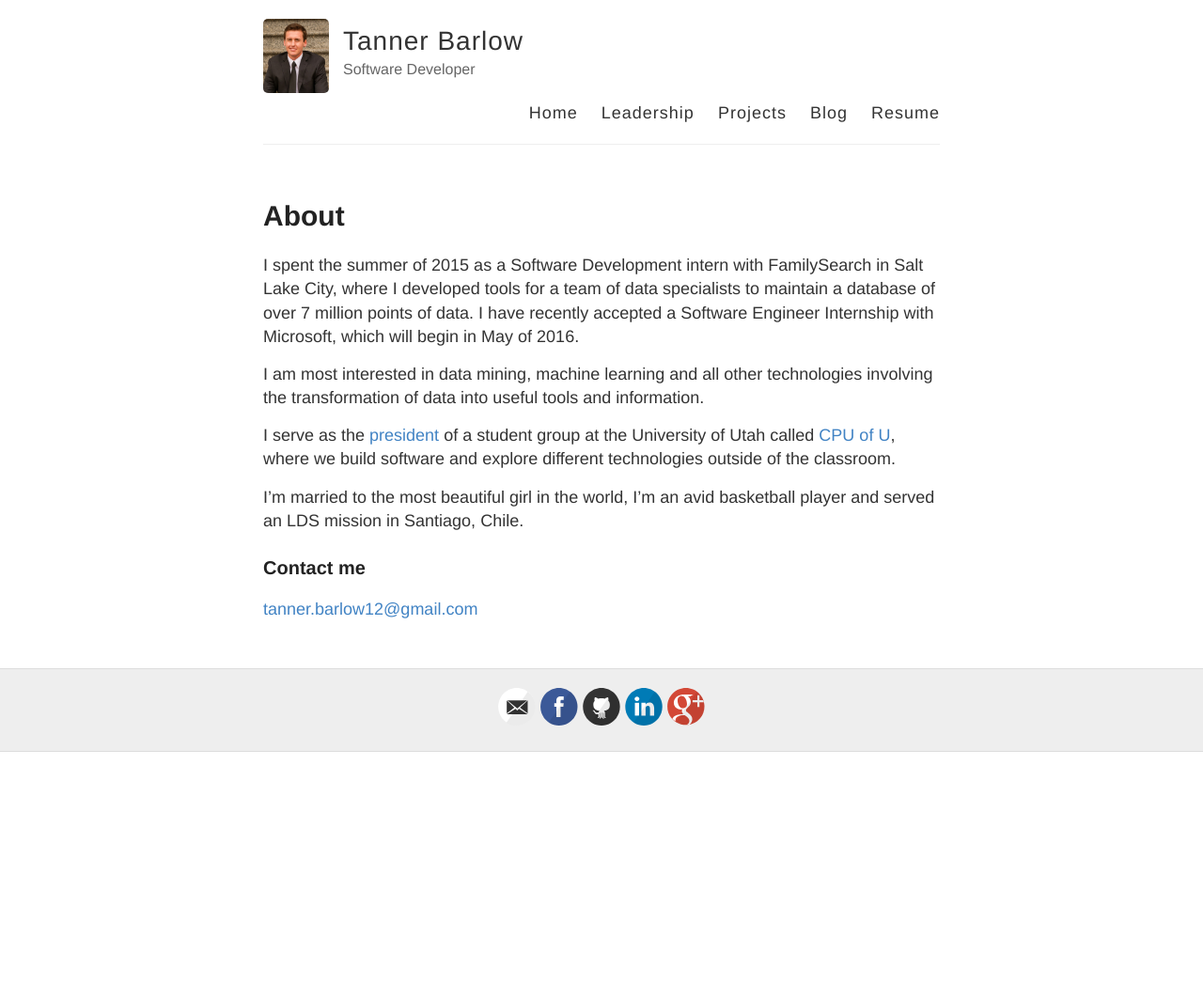
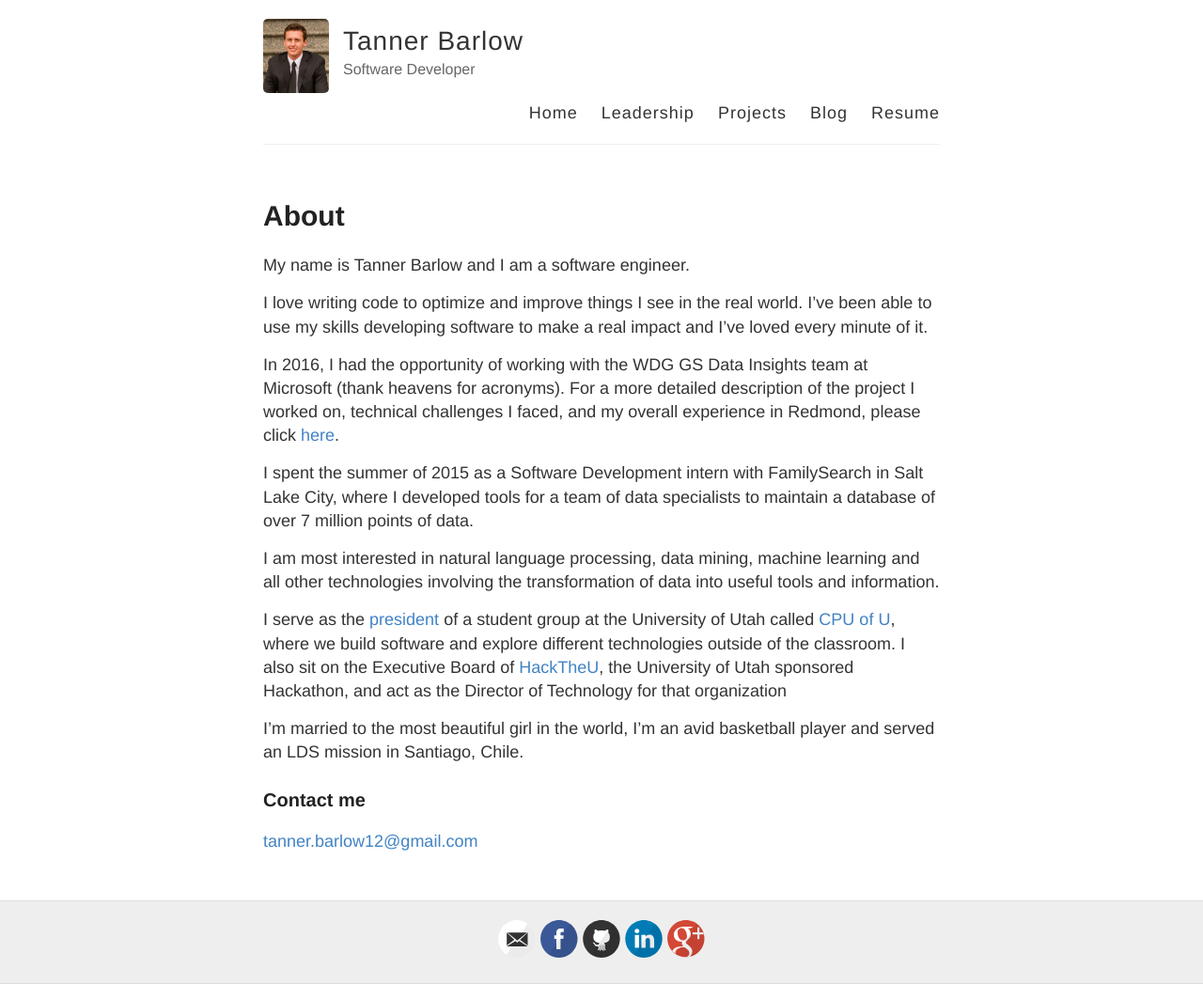
Before and after one commit to tbarlow12/tbarlow12.github.io, a Jekyll site: the page built from index.md, in a window 1280 px wide. Shown: the whole page at 94% size. Built offline with Jekyll 4.4.1, drawn with Linux system fonts in a browser that asks for light colours; Markdown is read by kramdown in place of the engine named in the settings; before the commit the page ends 900 px from its top, so only the background shows below that.

Commit message:
September 2016 Update

```diff
--- a/index.md
+++ b/index.md
@@ -4,11 +4,17 @@ title: About
 permalink: /
 ---
 
-I spent the summer of 2015 as a Software Development intern with FamilySearch in Salt Lake City, where I developed tools for a team of data specialists to maintain a database of over 7 million points of data. I have recently accepted a Software Engineer Internship with Microsoft, which will begin in May of 2016.
+My name is Tanner Barlow and I am a software engineer.
 
-I am most interested in data mining, machine learning and all other technologies involving the transformation of data into useful tools and information.
+I love writing code to optimize and improve things I see in the real world. I've been able to use my skills developing software to make a real impact and I've loved every minute of it.
 
-I serve as the [president](http://www.cpuofu.com/board/) of a student group at the University of Utah called [CPU of U](http://www.cpuofu.com/), where we build software and explore different technologies outside of the classroom.
+In 2016, I had the opportunity of working with the WDG GS Data Insights team at Microsoft (thank heavens for acronyms). For a more detailed description of the project I worked on, technical challenges I faced, and my overall experience in Redmond, please click [here](/blog/Microsoft-Summer1/).
+
+I spent the summer of 2015 as a Software Development intern with FamilySearch in Salt Lake City, where I developed tools for a team of data specialists to maintain a database of over 7 million points of data.
+
+I am most interested in natural language processing, data mining, machine learning and all other technologies involving the transformation of data into useful tools and information.
+
+I serve as the [president](http://www.cpuofu.com/board/) of a student group at the University of Utah called [CPU of U](http://www.cpuofu.com/), where we build software and explore different technologies outside of the classroom. I also sit on the Executive Board of [HackTheU](http://hacktheu.com/), the University of Utah sponsored Hackathon, and act as the Director of Technology for that organization
 
 I'm married to the most beautiful girl in the world, I'm an avid basketball player and served an LDS mission in Santiago, Chile.
 
```
Also changed, not shown: _posts/2015-9-16-Debug-Journal.md (deleted, +0 -6 lines), _posts/2015-9-17-Unit-Testing.md (deleted, +0 -25 lines), _posts/2016-9-2-Microsoft-Summer1.md (added, +20 -0 lines).
